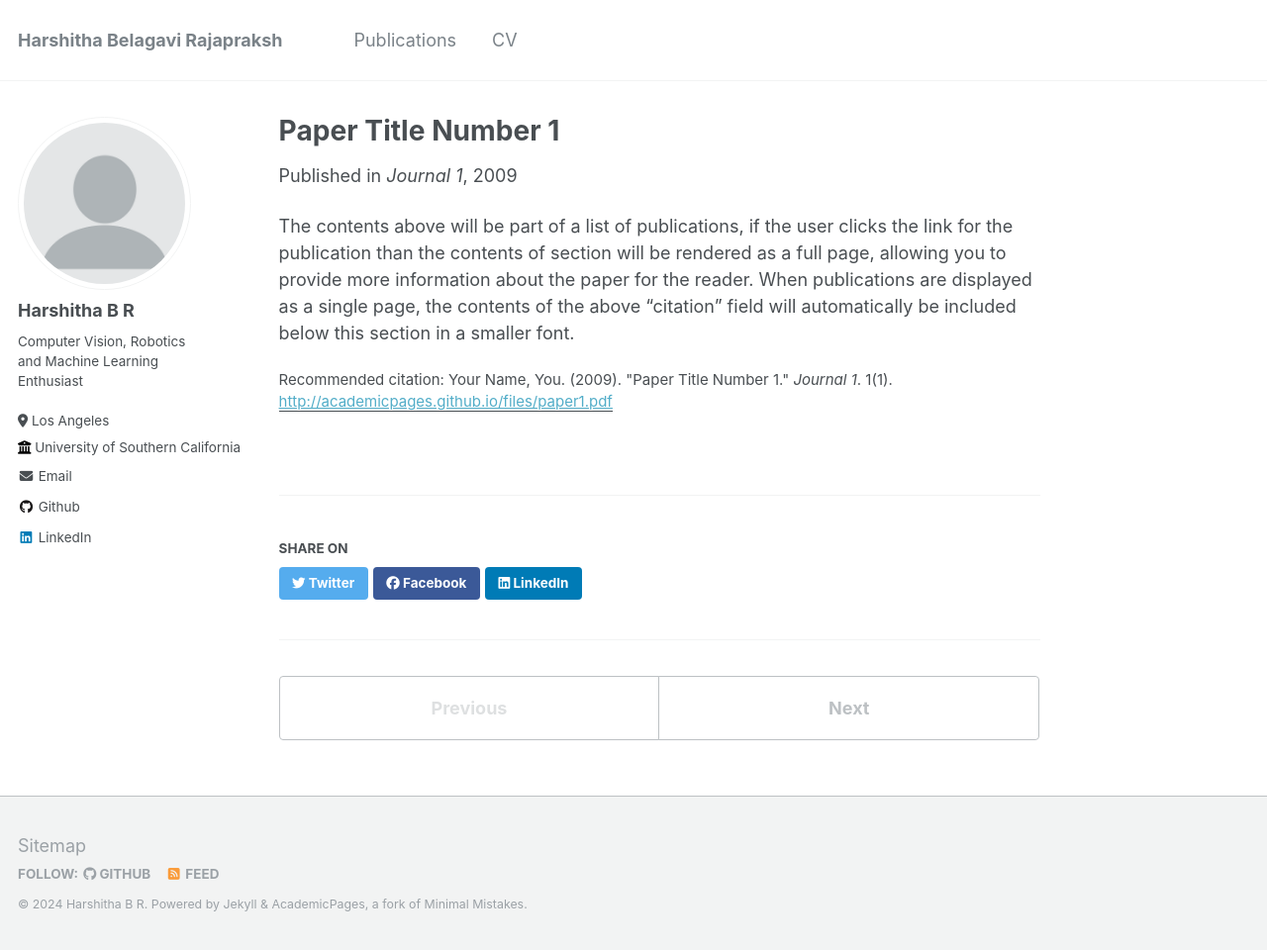
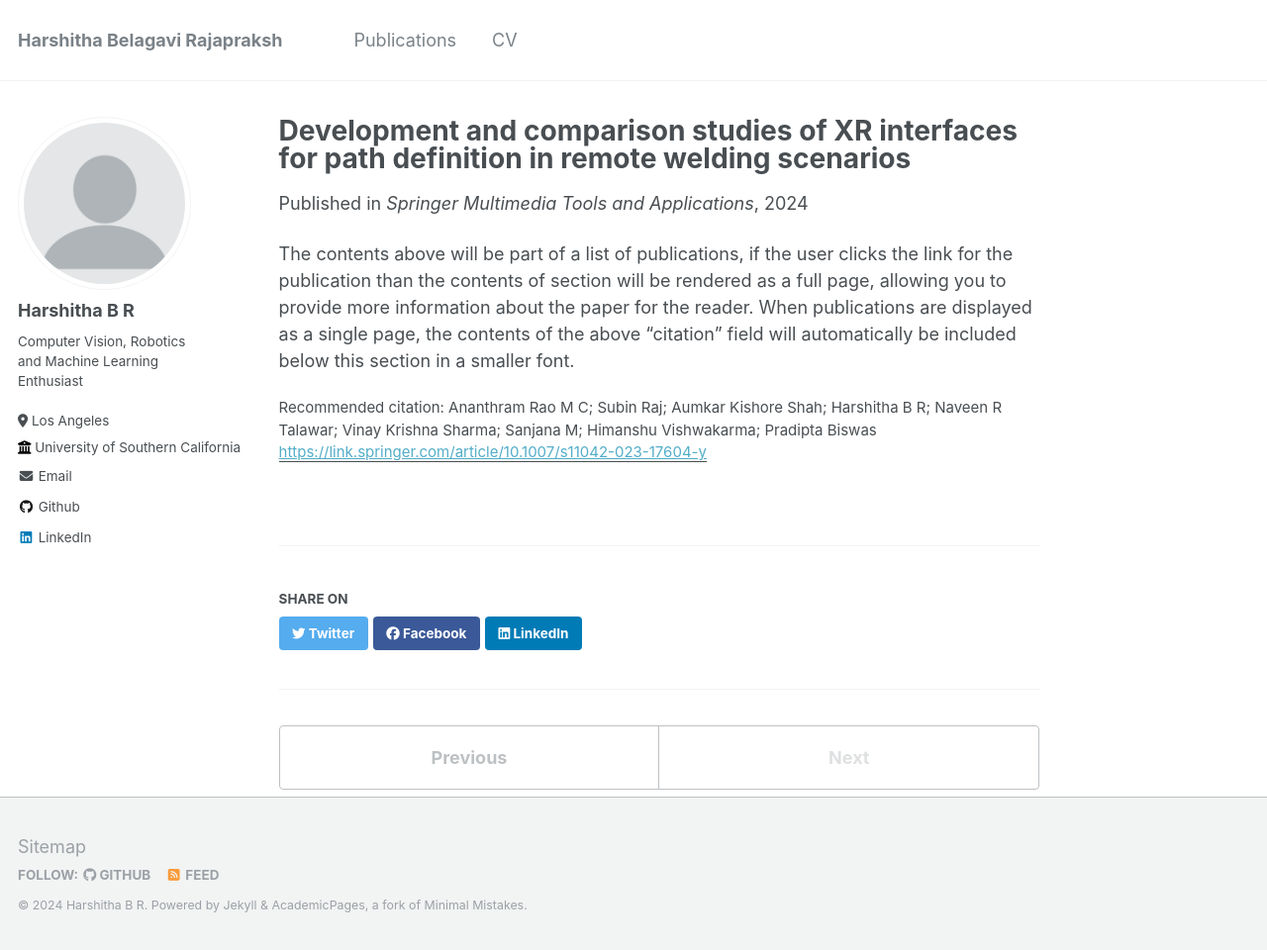
Before and after one commit to HarshithaBR/harshithabr.github.io, a Jekyll site: the page built from _publications/2009-10-01-paper-title-number-1.md, in a window 1280 px wide and 960 px high. Shown: the whole window at 99% size. Built offline with Jekyll 4.4.1, drawn with Linux system fonts in a browser that asks for light colours.

Commit message:
Update 2009-10-01-paper-title-number-1.md

```diff
--- a/_publications/2009-10-01-paper-title-number-1.md
+++ b/_publications/2009-10-01-paper-title-number-1.md
@@ -1,12 +1,12 @@
 ---
-title: "Paper Title Number 1"
+title: "Development and comparison studies of XR interfaces for path definition in remote welding scenarios"
 collection: publications
 permalink: /publication/2009-10-01-paper-title-number-1
-excerpt: 'This paper is about the number 1. The number 2 is left for future work.'
-date: 2009-10-01
-venue: 'Journal 1'
-paperurl: 'http://academicpages.github.io/files/paper1.pdf'
-citation: 'Your Name, You. (2009). &quot;Paper Title Number 1.&quot; <i>Journal 1</i>. 1(1).'
+date: Oct 23
+venue: ' Springer Multimedia Tools and Applications'
+paperurl: 'https://link.springer.com/article/10.1007/s11042-023-17604-y'
+citation: 'Ananthram Rao M C; Subin Raj; Aumkar Kishore Shah; Harshitha B R; Naveen R Talawar; Vinay Krishna Sharma; Sanjana
+M; Himanshu Vishwakarma; Pradipta Biswas'
 ---
 
 The contents above will be part of a list of publications, if the user clicks the link for the publication than the contents of section will be rendered as a full page, allowing you to provide more information about the paper for the reader. When publications are displayed as a single page, the contents of the above "citation" field will automatically be included below this section in a smaller font.
```
